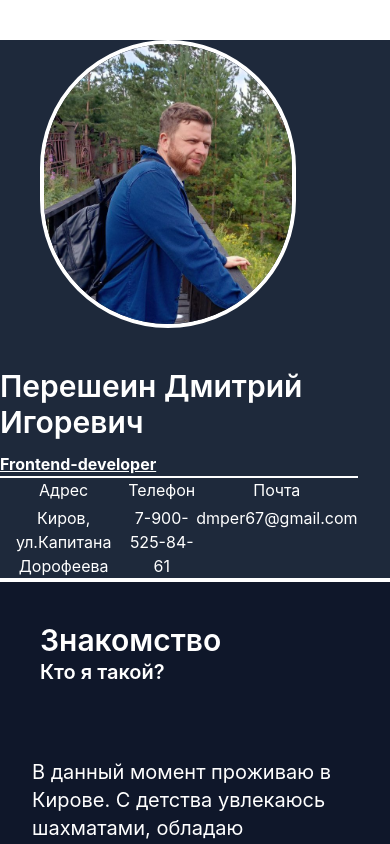
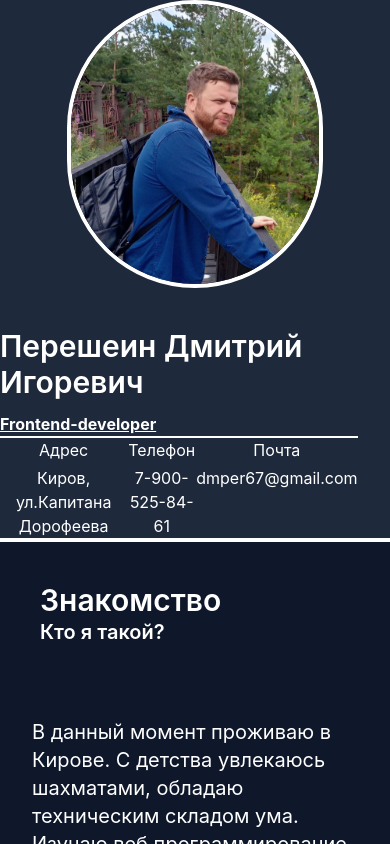
Before and after one commit to DmPe91/react-express-portfolio, a React (Create React App) app: page / in a window 390 px wide. Shown: the top 844 px of the page. Built offline with nearby package versions, Linux system fonts and the light colour scheme.

Commit message:
fix mobile

```diff
--- a/src/components/Header.js
+++ b/src/components/Header.js
@@ -1,9 +1,9 @@
 function Header() {
   return (
     <header className="bg-slate-800  border-b-4 border-white md:flex flex-row ">
-      <div className="basis-1/4 ">
+      <div className="basis-1/4">
         <img
-          className="rounded-full w-64 h-72 m-10 border-4 border-white"
+          className="rounded-full w-64 h-72 ml-auto mr-auto md:m-10 border-4 border-white"
           src="../../avatar4.jpg"
         />
       </div>
```
